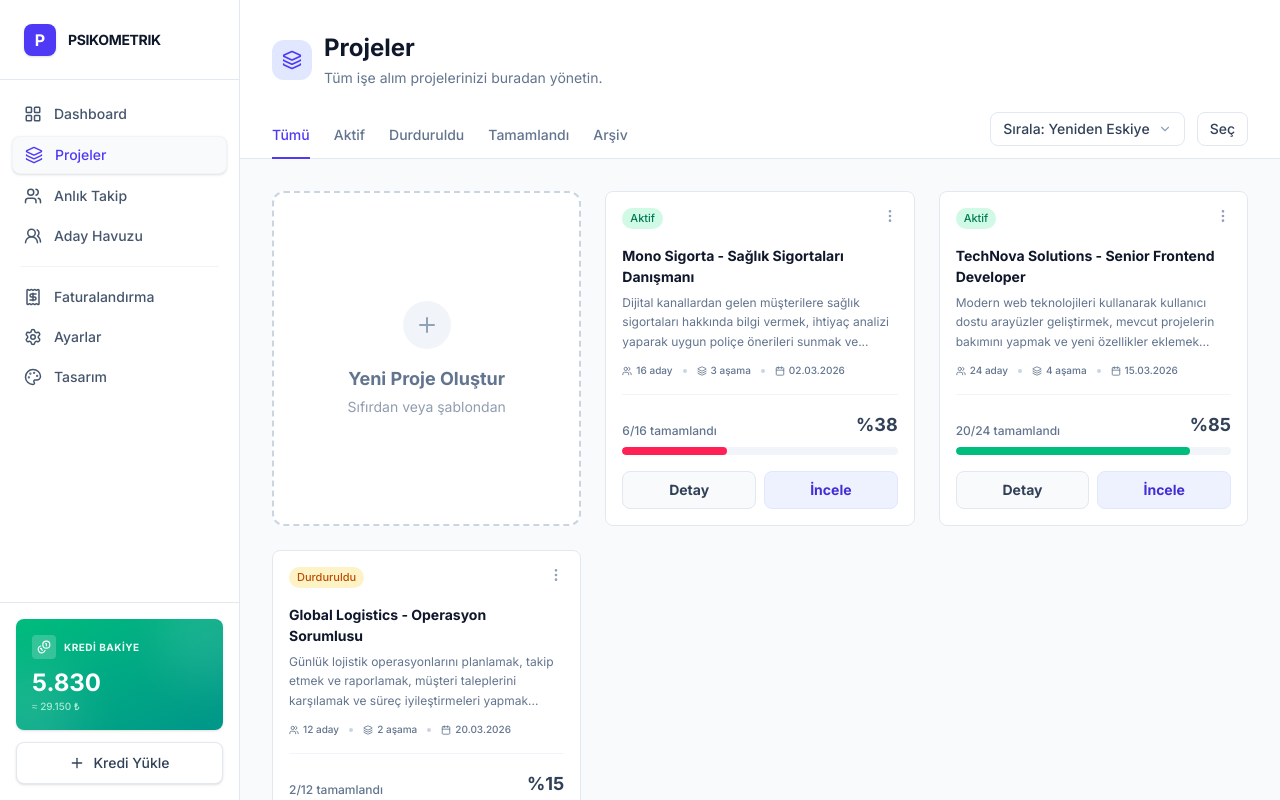
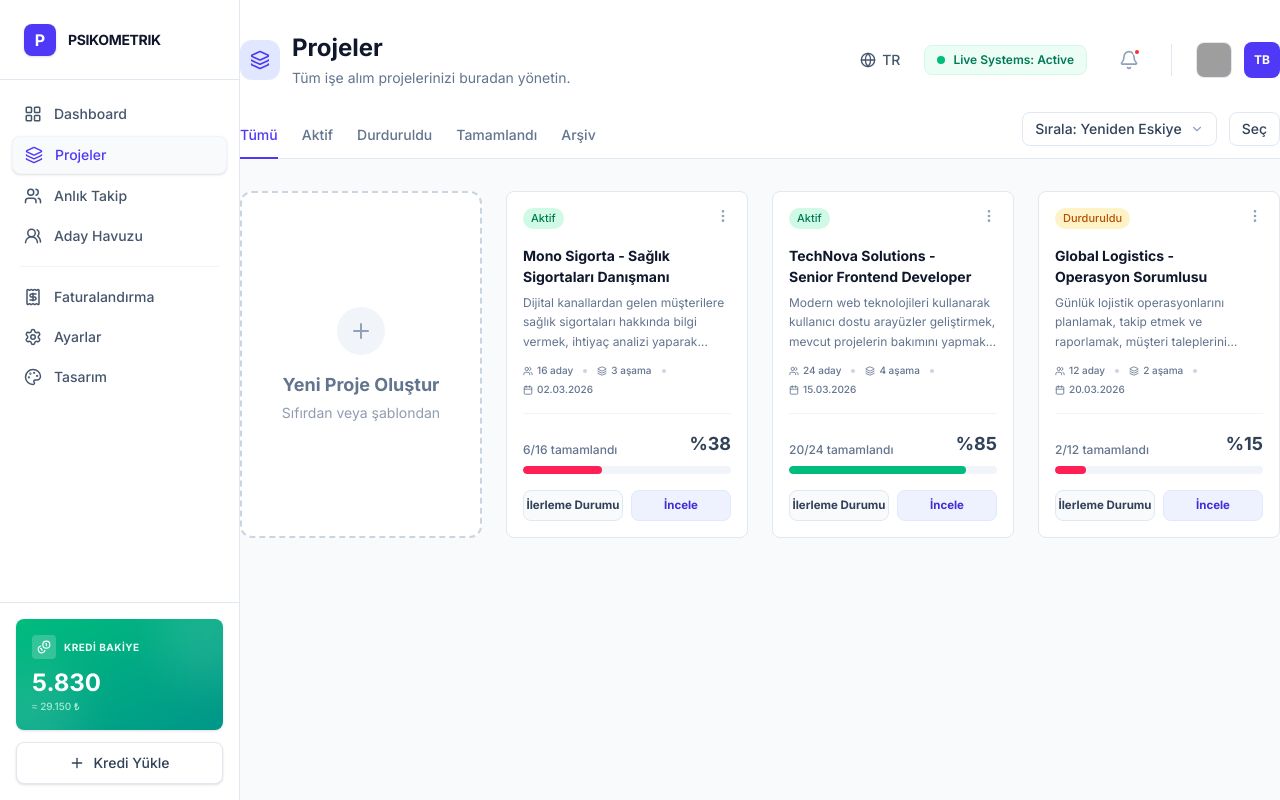
Before and after one commit to bekovisin/talentcooker-hr-dashboard-remix, a Next.js app: page /projects in a window 1280 px wide. Built offline with nearby package versions, Linux system fonts and the light colour scheme; grey boxes are pictures that could not be loaded.

Commit message:
style: redesign projects page header/grid and reduce dashboard shadows

```diff
--- a/app/projects/page.tsx
+++ b/app/projects/page.tsx
@@ -7,12 +7,15 @@ import { Toaster, toast } from 'sonner';
 import {
   MoreVertical, Users, Layers, Calendar, Plus,
   Trash2, Archive, Copy, Edit2, Check,
-  ChevronDown, Play, Pause, CheckCircle2, AlertTriangle, X
+  ChevronDown, Play, Pause, CheckCircle2, AlertTriangle, X,
+  Bell, Globe, LogOut, Clock, AlertCircle
 } from 'lucide-react';
 import * as DropdownMenu from '@radix-ui/react-dropdown-menu';
 import * as Dialog from '@radix-ui/react-dialog';
 import * as Checkbox from '@radix-ui/react-checkbox';
+import Image from 'next/image';
 import { NewProjectModal } from '@/components/NewProjectModal';
+import { ProjectDetailModal } from '@/components/ProjectDetailModal';
 
 // Define types and initial data
 type ProjectStatus = 'Aktif' | 'Durduruldu' | 'Tamamlandı' | 'Arşiv';
@@ -91,6 +94,8 @@ export default function ProjectsPage() {
   const [isSelectMode, setIsSelectMode] = useState(false);
   const [selectedIds, setSelectedIds] = useState<Set<string>>(new Set());
   const [isNewProjectModalOpen, setIsNewProjectModalOpen] = useState(false);
+  const [lang, setLang] = useState('TR');
+  const [selectedProjectDetail, setSelectedProjectDetail] = useState<Project | null>(null);
 
   // Modal state
   const [modalConfig, setModalConfig] = useState<{
@@ -230,8 +235,8 @@ export default function ProjectsPage() {
       <main className="flex-1 min-w-0 overflow-y-auto relative">
         {/* Header Area */}
         <div className="bg-white border-b border-slate-200">
-          <div className="w-full max-w-[1400px] mx-auto px-4 lg:px-8 pt-20 lg:pt-8 flex flex-col gap-6">
-            <div className="flex justify-between items-end">
+          <div className="w-full max-w-[1400px] mx-auto pt-20 lg:pt-8 flex flex-col gap-6">
+            <div className="flex justify-between items-center">
               <div className="flex items-center gap-3">
                 <div className="w-10 h-10 rounded-xl bg-indigo-100 text-indigo-600 flex items-center justify-center">
                   <Layers size={20} />
@@ -239,6 +244,120 @@ export default function ProjectsPage() {
                 <div>
                   <h1 className="text-2xl font-bold text-slate-900 mb-1">Projeler</h1>
                   <p className="text-sm text-slate-500 hidden sm:block">Tüm işe alım projelerinizi buradan yönetin.</p>
+                </div>
+              </div>
+
+              <div className="flex items-center gap-3 lg:gap-6">
+                {/* Language Selector */}
+                <div className="relative group">
+                  <button className="flex items-center gap-1.5 text-sm font-medium text-slate-600 hover:text-slate-900">
+                    <Globe size={16} />
+                    {lang}
+                  </button>
+                  <div className="absolute right-0 top-full mt-2 w-24 bg-white border border-slate-200 rounded-lg shadow-lg opacity-0 invisible group-hover:opacity-100 group-hover:visible transition-all z-50">
+                    <button onClick={() => setLang('TR')} className="w-full text-left px-4 py-2 text-sm hover:bg-slate-50 text-slate-700 rounded-t-lg">Türkçe</button>
+                    <button onClick={() => setLang('EN')} className="w-full text-left px-4 py-2 text-sm hover:bg-slate-50 text-slate-700 rounded-b-lg">English</button>
+                  </div>
+                </div>
+
+                <div className="hidden sm:flex items-center gap-2 px-3 py-1.5 rounded-lg bg-emerald-50 border border-emerald-100 text-emerald-700 text-xs font-semibold">
+                  <div className="w-2 h-2 rounded-full bg-emerald-500 animate-pulse" />
+                  Live Systems: Active
+                </div>
+
+                {/* Notifications Dropdown */}
+                <DropdownMenu.Root>
+                  <DropdownMenu.Trigger asChild>
+                    <button className="relative p-2 text-slate-400 hover:text-slate-600 transition-colors outline-none focus:ring-2 focus:ring-indigo-500 rounded-lg">
+                      <Bell size={20} />
+                      <span className="absolute top-1.5 right-1.5 w-2 h-2 bg-red-500 rounded-full border-2 border-white" />
+                    </button>
+                  </DropdownMenu.Trigger>
+
+                  <DropdownMenu.Portal>
+                    <DropdownMenu.Content
+                      className="w-80 bg-white rounded-xl shadow-xl border border-slate-200 z-50 animate-in fade-in-80 zoom-in-95 data-[side=bottom]:slide-in-from-top-2 overflow-hidden"
+                      sideOffset={8}
+                      align="end"
+                    >
+                      <div className="px-4 py-3 border-b border-slate-100 flex items-center justify-between bg-slate-50/50">
+                        <h3 className="font-bold text-slate-900 text-sm">Bildirimler</h3>
+                        <span className="text-xs font-semibold text-indigo-600 bg-indigo-50 px-2 py-0.5 rounded-full">2 Yeni</span>
+                      </div>
+
+                      <div className="max-h-[300px] overflow-y-auto flex flex-col">
+                        <DropdownMenu.Item className="flex gap-3 p-4 border-b border-slate-50 hover:bg-slate-50 outline-none cursor-pointer transition-colors group">
+                          <div className="w-8 h-8 rounded-full bg-emerald-100 text-emerald-600 flex items-center justify-center shrink-0 mt-0.5">
+                            <CheckCircle2 size={16} />
+                          </div>
+                          <div className="flex flex-col gap-1">
+                            <p className="text-sm font-medium text-slate-900 leading-tight group-hover:text-indigo-600 transition-colors">Selin Yılmaz mülakatı tamamladı</p>
+                            <p className="text-xs text-slate-500">TechNova Solutions projesi için değerlendirme raporu hazır.</p>
+                            <span className="text-[10px] font-bold text-slate-400 mt-1">2 DAKİKA ÖNCE</span>
+                          </div>
+                        </DropdownMenu.Item>
+
+                        <DropdownMenu.Item className="flex gap-3 p-4 border-b border-slate-50 hover:bg-slate-50 outline-none cursor-pointer transition-colors group">
+                          <div className="w-8 h-8 rounded-full bg-amber-100 text-amber-600 flex items-center justify-center shrink-0 mt-0.5">
+                            <Clock size={16} />
+                          </div>
+                          <div className="flex flex-col gap-1">
+                            <p className="text-sm font-medium text-slate-900 leading-tight group-hover:text-indigo-600 transition-colors">Yeni aday başvurusu</p>
+                            <p className="text-xs text-slate-500">Mono Sigorta projesi için 3 yeni aday havuza eklendi.</p>
+                            <span className="text-[10px] font-bold text-slate-400 mt-1">1 SAAT ÖNCE</span>
+                          </div>
+                        </DropdownMenu.Item>
+                      </div>
+
+                      <div className="p-2 border-t border-slate-100 bg-slate-50/50">
+                        <button className="w-full py-2 text-xs font-bold text-slate-600 hover:text-indigo-600 transition-colors text-center">
+                          Tüm Bildirimleri Gör
+                        </button>
+                      </div>
+                    </DropdownMenu.Content>
+                  </DropdownMenu.Portal>
+                </DropdownMenu.Root>
+
+                <div className="hidden sm:block w-px h-8 bg-slate-200" />
+
+                <div className="flex items-center gap-3">
+                  <DropdownMenu.Root>
+                    <DropdownMenu.Trigger asChild>
+                      <button className="outline-none focus:ring-2 focus:ring-indigo-500 rounded-lg relative w-8 h-8 lg:w-9 lg:h-9">
+                        <Image
+                          src="https://i.pravatar.cc/150?u=tamer"
+                          alt="Profile"
+                          fill
+                          className="rounded-lg border border-slate-200 object-cover cursor-pointer hover:opacity-80 transition-opacity"
+                          referrerPolicy="no-referrer"
+                        />
+                      </button>
+                    </DropdownMenu.Trigger>
+
+                    <DropdownMenu.Portal>
+                      <DropdownMenu.Content
+                        className="min-w-[200px] bg-white rounded-lg p-1 shadow-lg border border-slate-200 z-50 animate-in fade-in-80 zoom-in-95 data-[side=bottom]:slide-in-from-top-2"
+                        sideOffset={8}
+                        align="end"
+                      >
+                        <DropdownMenu.Item className="flex items-center gap-2 px-3 py-2 text-sm text-slate-700 font-medium rounded-md hover:bg-slate-50 hover:text-slate-900 outline-none cursor-pointer">
+                          Profilim
+                        </DropdownMenu.Item>
+                        <DropdownMenu.Item className="flex items-center gap-2 px-3 py-2 text-sm text-slate-700 font-medium rounded-md hover:bg-slate-50 hover:text-slate-900 outline-none cursor-pointer">
+                          Hesap Ayarları
+                        </DropdownMenu.Item>
+                        <DropdownMenu.Separator className="h-px bg-slate-100 my-1" />
+                        <DropdownMenu.Item className="flex items-center gap-2 px-3 py-2 text-sm text-rose-600 font-medium rounded-md hover:bg-rose-50 outline-none cursor-pointer">
+                          <LogOut size={16} />
+                          Çıkış Yap
+                        </DropdownMenu.Item>
+                      </DropdownMenu.Content>
+                    </DropdownMenu.Portal>
+                  </DropdownMenu.Root>
+                  {/* Initials fallback like in design TB */}
+                  <div className="hidden sm:flex w-8 h-8 lg:w-9 lg:h-9 rounded-lg bg-indigo-600 text-white items-center justify-center text-xs font-bold">
+                    TB
+                  </div>
                 </div>
               </div>
             </div>
@@ -312,7 +431,8 @@ export default function ProjectsPage() {
 
         {/* Bulk Actions Bar */}
         {isSelectMode && selectedIds.size > 0 && (
-          <div className="sticky top-0 z-20 bg-white border-b border-slate-200 px-4 lg:px-8 py-3 flex justify-between items-center shadow-sm animate-in slide-in-from-top-2">
+          <div className="sticky top-0 z-20 bg-white border-b border-slate-200 shadow-sm animate-in slide-in-from-top-2">
+            <div className="w-full max-w-[1400px] mx-auto py-3 flex justify-between items-center">
               <span className="text-sm font-bold text-slate-700">{selectedIds.size} proje seçildi</span>
               <div className="flex items-center gap-2">
                 <DropdownMenu.Root>
@@ -346,11 +466,12 @@ export default function ProjectsPage() {
                 </button>
               </div>
             </div>
+          </div>
         )}
 
         {/* Grid Area */}
-        <div className="w-full max-w-[1400px] mx-auto p-4 lg:p-8">
-          <div className="grid grid-cols-1 md:grid-cols-2 xl:grid-cols-3 gap-4 lg:gap-6">
+        <div className="w-full max-w-[1400px] mx-auto py-4 lg:py-8">
+          <div className="grid grid-cols-1 sm:grid-cols-2 lg:grid-cols-3 xl:grid-cols-4 gap-4 lg:gap-6">
 
             {/* Create New Project Card */}
             {filter === 'Tümü' && (
@@ -490,10 +611,13 @@ export default function ProjectsPage() {
 
                       {!isSelectMode && (
                         <div className="flex gap-2">
-                          <button className="flex-1 py-2 bg-slate-50 hover:bg-slate-100 text-slate-700 text-sm font-bold rounded-lg border border-slate-200 transition-colors">
-                            Detay
+                          <button
+                            className="flex-1 py-1.5 bg-slate-50 hover:bg-slate-100 text-slate-700 text-[11.5px] font-bold rounded-lg border border-slate-200 transition-colors"
+                            onClick={(e) => { e.stopPropagation(); setSelectedProjectDetail(p); }}
+                          >
+                            İlerleme Durumu
                           </button>
-                          <button className="flex-1 py-2 bg-indigo-50 hover:bg-indigo-100 text-indigo-700 text-sm font-bold rounded-lg border border-indigo-100 transition-colors">
+                          <button className="flex-1 py-1.5 bg-indigo-50 hover:bg-indigo-100 text-indigo-700 text-[11.5px] font-bold rounded-lg border border-indigo-100 transition-colors">
                             İncele
                           </button>
                         </div>
```
Also changed, not shown: components/BottomWidgets.tsx (+15 -16 lines), components/StatsOverview.tsx (+10 -10 lines). Lines whose indentation alone changed are shown as unchanged.
